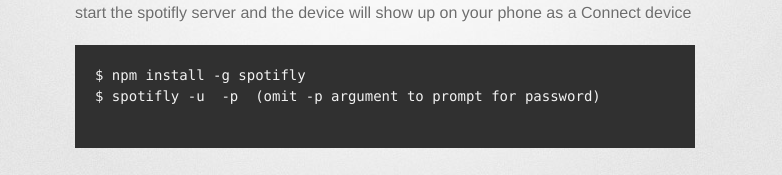
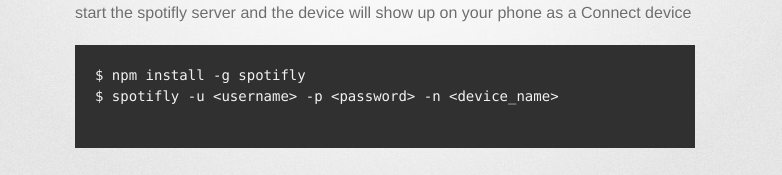
Before and after one commit to keshavdv/spotifly, a plain HTML site: page index.html in a window 1280 px wide. Shown: the part 329-504 px from the top of the page, without its empty margins (255-1037 px from the left). Drawn offline with Linux system fonts and the light colour scheme; a web font is replaced by a local one.

Commit message:
fix command line args

```diff
--- a/index.html
+++ b/index.html
@@ -37,7 +37,7 @@
           <p>Spotifly allows you to turn any device into a Spotify Connect enabled endpoint. Simply start the spotifly server and the device will show up on your phone as a Connect device</p>
 
           <pre><code>$ npm install -g spotifly
-$ spotifly -u <username> -p <password> (omit -p argument to prompt for password)
+$ spotifly -u &lt;username&gt; -p &lt;password&gt; -n &lt;device_name&gt;
           </code></pre>
 
         </section>
```
